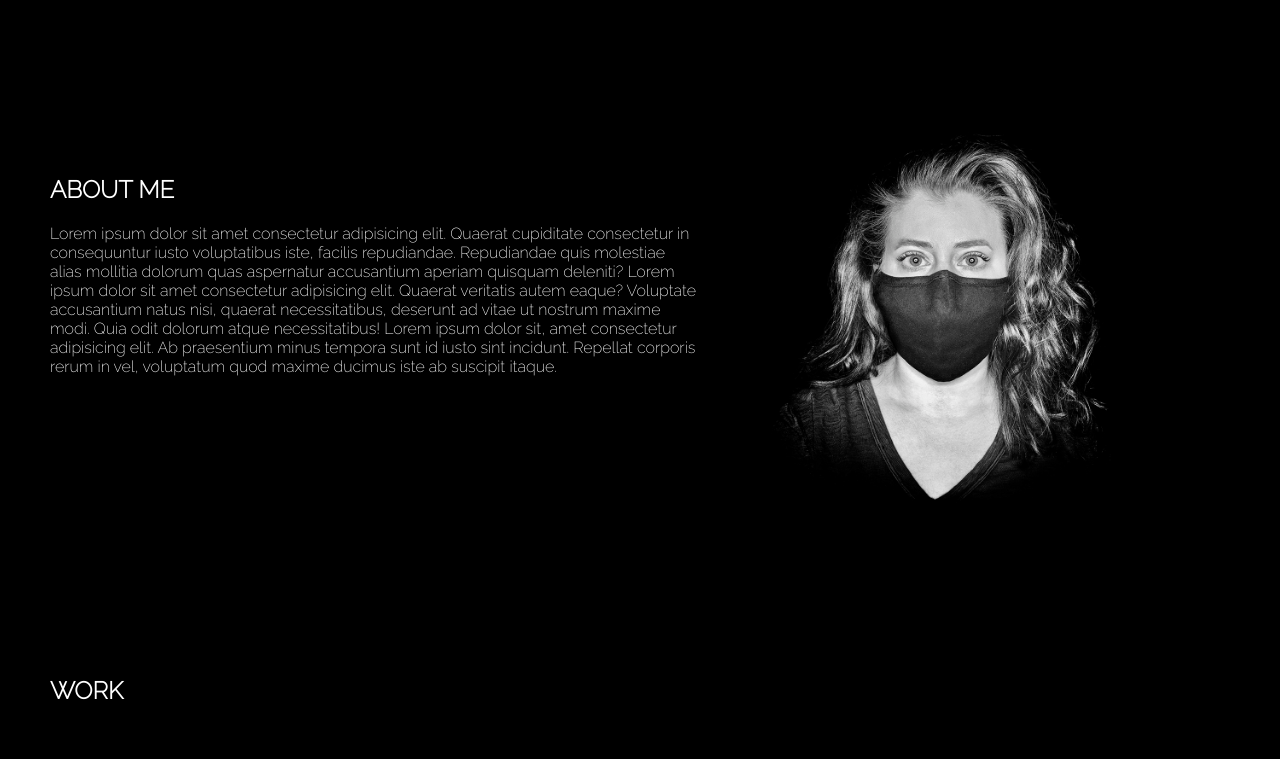
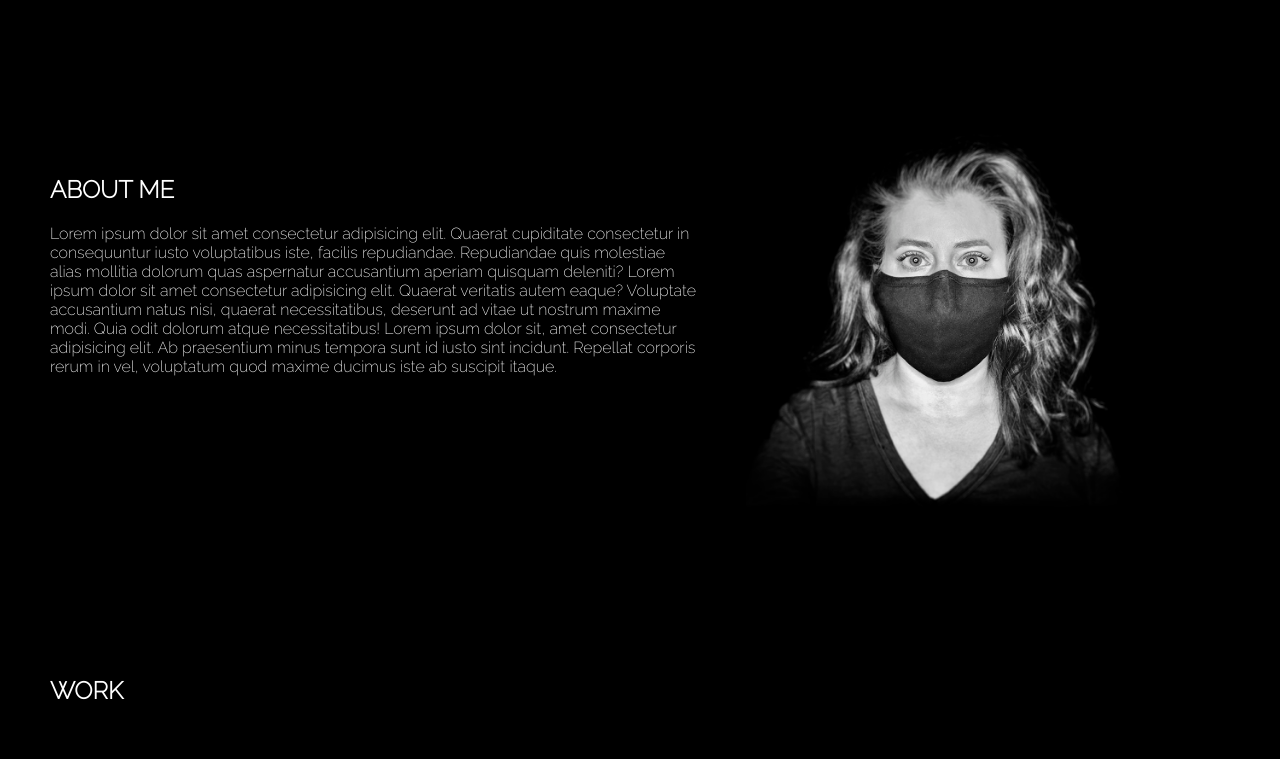
Before and after one commit to lmp-beep/02-PersonalPortfolio, a plain HTML site: page index.html in a window 1280 px wide. Shown: the part 822-1581 px from the top of the page. Drawn offline with Linux system fonts and the light colour scheme.

Commit message:
fixed me photo

```diff
--- a/index.html
+++ b/index.html
@@ -29,7 +29,7 @@
 
     <!-- ABOUT ME SECTION -->
     <section id="About Me">
-        <img src="./Assets/images/MEsmall.jpg" class="MePhoto" alt="Photo of Lisa">
+        <img src="./Assets/images/MEsmall.png" class="MePhoto" alt="Photo of Lisa">
         <h2 class="Headings">
             ABOUT ME
         </h2>
```
Also changed, not shown: Assets/images/MEsmall.jpg (deleted), Assets/images/MEsmall.png (added).
